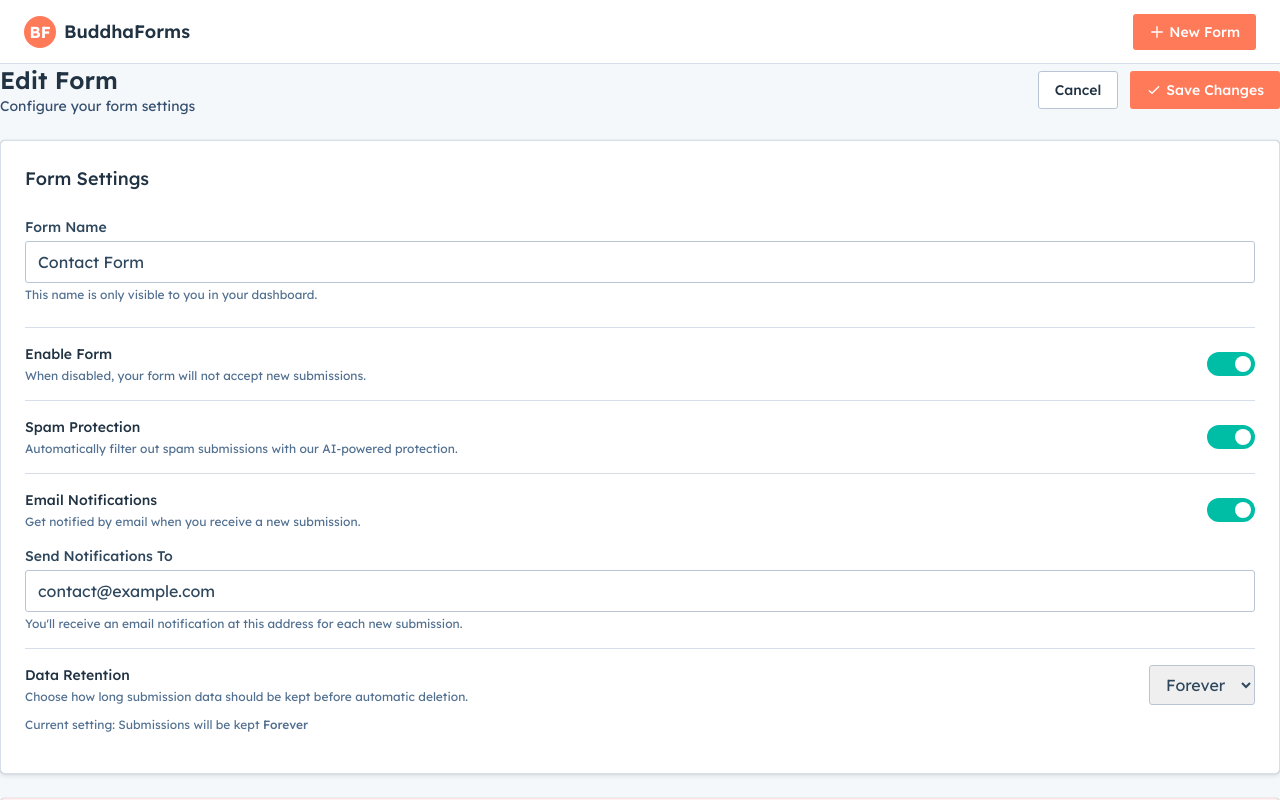
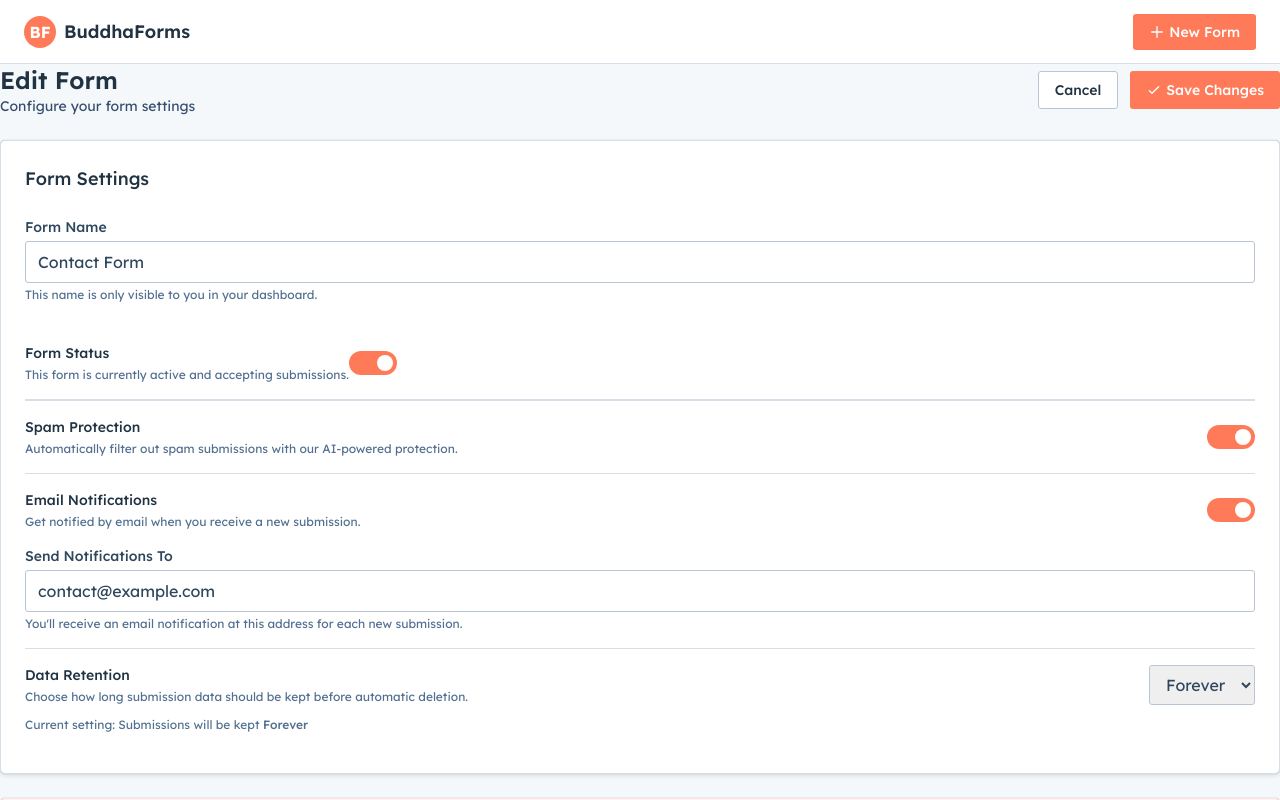
Before and after one commit to mukti107/buddhaforms, a Next.js app: page /dashboard/forms/form1/edit in a window 1280 px wide. Built offline with nearby package versions, Linux system fonts and the light colour scheme.

Commit message:
Update toggle component to use Hubspot orange instead of green

```diff
--- /dev/null
+++ b/app/components/ui/toggle.tsx
@@ -0,0 +1,41 @@
+"use client";
+
+import { ReactNode } from 'react';
+
+interface ToggleProps {
+  id: string;
+  checked: boolean;
+  onChange: (checked: boolean) => void;
+  label?: ReactNode;
+  description?: ReactNode;
+}
+
+export function Toggle({ id, checked, onChange, label, description }: ToggleProps) {
+  return (
+    <div className="flex items-center justify-between">
+      {(label || description) && (
+        <div>
+          {label && <h3 className="text-sm font-medium text-hubspot-blue-dark">{label}</h3>}
+          {description && <p className="text-xs text-hubspot-gray-500 mt-1">{description}</p>}
+        </div>
+      )}
+      <div className="relative inline-block w-12 h-6 transition duration-200 ease-in-out">
+        <input
+          type="checkbox"
+          id={id}
+          className="opacity-0 w-0 h-0"
+          checked={checked}
+          onChange={(e) => onChange(e.target.checked)}
+        />
+        <label
+          htmlFor={id}
+          className={`absolute top-0 left-0 right-0 bottom-0 rounded-full cursor-pointer transition-colors duration-200 ${checked ? 'bg-hubspot-orange' : 'bg-hubspot-gray-300'}`}
+        >
+          <span
+            className={`absolute left-1 bottom-1 bg-white w-4 h-4 rounded-full transition-transform duration-200 ${checked ? 'transform translate-x-6' : ''}`}
+          ></span>
+        </label>
+      </div>
+    </div>
+  );
+}
--- a/app/dashboard/forms/[formId]/edit/page.tsx
+++ b/app/dashboard/forms/[formId]/edit/page.tsx
@@ -5,6 +5,7 @@
 import React, { useState } from 'react';
 import { mockForms } from '@/app/lib/mockData';
 import PageHeader from '@/app/components/PageHeader';
+import { Toggle } from '@/app/components/ui/toggle';
 
 export default function EditFormPage({
   params
@@ -166,86 +167,38 @@
             </p>
           </div>
 
-          {/* Toggle for Form Status */}
-          <div className="flex items-center justify-between py-4 border-t border-hubspot-gray-200">
-            <div>
-              <h3 className="text-sm font-medium text-hubspot-blue-dark">Enable Form</h3>
-              <p className="text-xs text-hubspot-gray-500 mt-1">
-                When disabled, your form will not accept new submissions.
-              </p>
-            </div>
-            <div className="relative inline-block w-12 h-6 transition duration-200 ease-in-out">
-              <input
-                type="checkbox"
+          {/* Toggle for Form Activation */}
+          <div className="flex py-4 border-b border-hubspot-gray-200">
+            <Toggle
               id="formStatus"
-                className="opacity-0 w-0 h-0"
               checked={active}
-                onChange={(e) => setActive(e.target.checked)}
+              onChange={setActive}
+              label="Form Status"
+              description={`This form is currently ${active ? 'active' : 'inactive'} and ${active ? 'accepting' : 'not accepting'} submissions.`}
             />
-              <label
-                htmlFor="formStatus"
-                className={`absolute top-0 left-0 right-0 bottom-0 rounded-full cursor-pointer transition-colors duration-200 ${active ? 'bg-hubspot-green' : 'bg-hubspot-gray-300'}`}
-              >
-                <span
-                  className={`absolute left-1 bottom-1 bg-white w-4 h-4 rounded-full transition-transform duration-200 ${active ? 'transform translate-x-6' : ''}`}
-                ></span>
-              </label>
-            </div>
           </div>
 
           {/* Toggle for Spam Protection */}
-          <div className="flex items-center justify-between py-4 border-t border-hubspot-gray-200">
-            <div>
-              <h3 className="text-sm font-medium text-hubspot-blue-dark">Spam Protection</h3>
-              <p className="text-xs text-hubspot-gray-500 mt-1">
-                Automatically filter out spam submissions with our AI-powered protection.
-              </p>
-            </div>
-            <div className="relative inline-block w-12 h-6 transition duration-200 ease-in-out">
-              <input
-                type="checkbox"
+          <div className="py-4 border-t border-hubspot-gray-200">
+            <Toggle
               id="spamProtection"
-                className="opacity-0 w-0 h-0"
               checked={spamProtection}
-                onChange={(e) => setSpamProtection(e.target.checked)}
+              onChange={setSpamProtection}
+              label="Spam Protection"
+              description="Automatically filter out spam submissions with our AI-powered protection."
             />
-              <label
-                htmlFor="spamProtection"
-                className={`absolute top-0 left-0 right-0 bottom-0 rounded-full cursor-pointer transition-colors duration-200 ${spamProtection ? 'bg-hubspot-green' : 'bg-hubspot-gray-300'}`}
-              >
-                <span
-                  className={`absolute left-1 bottom-1 bg-white w-4 h-4 rounded-full transition-transform duration-200 ${spamProtection ? 'transform translate-x-6' : ''}`}
-                ></span>
-              </label>
-            </div>
           </div>
 
           {/* Email Notification Settings */}
           <div className="py-4 border-t border-hubspot-gray-200">
-            <div className="flex items-center justify-between mb-4">
-              <div>
-                <h3 className="text-sm font-medium text-hubspot-blue-dark">Email Notifications</h3>
-                <p className="text-xs text-hubspot-gray-500 mt-1">
-                  Get notified by email when you receive a new submission.
-                </p>
-              </div>
-              <div className="relative inline-block w-12 h-6 transition duration-200 ease-in-out">
-                <input
-                  type="checkbox"
+            <div className="mb-4">
+              <Toggle
                 id="emailNotifications"
-                  className="opacity-0 w-0 h-0"
                 checked={emailNotifications}
-                  onChange={(e) => setEmailNotifications(e.target.checked)}
+                onChange={setEmailNotifications}
+                label="Email Notifications"
+                description="Get notified by email when you receive a new submission."
               />
-                <label
-                  htmlFor="emailNotifications"
-                  className={`absolute top-0 left-0 right-0 bottom-0 rounded-full cursor-pointer transition-colors duration-200 ${emailNotifications ? 'bg-hubspot-green' : 'bg-hubspot-gray-300'}`}
-                >
-                  <span
-                    className={`absolute left-1 bottom-1 bg-white w-4 h-4 rounded-full transition-transform duration-200 ${emailNotifications ? 'transform translate-x-6' : ''}`}
-                  ></span>
-                </label>
-              </div>
             </div>
 
             {emailNotifications && (
--- a/app/dashboard/page.tsx
+++ b/app/dashboard/page.tsx
@@ -36,6 +36,9 @@
     const handleFormCreated = () => {
       // If we had an empty state, now show at least one form
       if (forms.length === 0) {
+        // Set localStorage to remember we don't want empty state anymore
+        localStorage.setItem('showEmptyState', 'false');
+
         const newForm: Form = {
           id: 'form1',
           name: 'New Form',
@@ -96,15 +99,9 @@
   // If there are no forms, show welcome screen
   if (forms.length === 0) {
     return <WelcomeScreen onGetStarted={() => {
-      // Set localStorage to remember we don't want empty state anymore
-      localStorage.setItem('showEmptyState', 'false');
-
-      // After creating a form from the welcome screen, we would normally fetch new form data
-      // For demo purposes, we'll just set a default form with the first mock form
-      setTimeout(() => {
-        // Use the first form from our mock data
-        setForms([mockForms[0]]);
-      }, 500); // Small delay to simulate API call
+      // This function handles the "Get Started" button click
+      // Open the create form modal directly
+      document.dispatchEvent(new CustomEvent('openCreateFormModal'));
     }} />;
   }
 
--- a/app/dashboard/settings/page.tsx
+++ b/app/dashboard/settings/page.tsx
@@ -2,6 +2,7 @@
 
 import { useState } from 'react';
 import { PageHeader } from '@/app/components/ui/page-header';
+import { Toggle } from '@/app/components/ui/toggle';
 
 // Mock user data - in a real app this would come from an API
 const mockUser = {
@@ -26,6 +27,8 @@
 };
 
 export default function SettingsPage() {
+  const [emailNotifications, setEmailNotifications] = useState(true);
+
   // Format date for display
   const formatDate = (date: Date) => {
     return new Intl.DateTimeFormat('en-US', {
@@ -98,7 +101,7 @@
             <div className="bg-hubspot-blue-50 border border-hubspot-blue-200 rounded-hubspot p-5">
               <div className="flex justify-between items-center mb-3">
                 <h3 className="text-xl font-semibold text-hubspot-blue-dark">{mockUser.subscription.plan}</h3>
-                <span className="px-2.5 py-1 text-sm font-medium rounded-full bg-hubspot-green-light text-hubspot-green-dark">
+                <span className="px-2.5 py-1 text-sm font-medium rounded-full bg-hubspot-orange-light text-hubspot-orange-dark">
                   {mockUser.subscription.status}
                 </span>
               </div>
@@ -123,7 +126,7 @@
             <ul className="space-y-2">
               {mockUser.subscription.features.map((feature, index) => (
                 <li key={index} className="flex items-center text-hubspot-gray-700">
-                  <svg className="h-5 w-5 text-hubspot-green-dark mr-2" fill="none" viewBox="0 0 24 24" stroke="currentColor">
+                  <svg className="h-5 w-5 text-hubspot-orange mr-2" fill="none" viewBox="0 0 24 24" stroke="currentColor">
                     <path strokeLinecap="round" strokeLinejoin="round" strokeWidth={2} d="M5 13l4 4L19 7" />
                   </svg>
                   {feature}
@@ -143,15 +146,14 @@
         <h2 className="text-lg font-medium text-hubspot-blue-dark mb-6">Account Settings</h2>
 
         <div className="space-y-4">
-          <div className="flex justify-between items-center p-4 border border-hubspot-gray-200 rounded-hubspot">
-            <div>
-              <h3 className="font-medium text-hubspot-blue-dark">Email Notifications</h3>
-              <p className="text-sm text-hubspot-gray-600">Receive email notifications for form submissions and account updates</p>
-            </div>
-            <label className="relative inline-flex items-center cursor-pointer">
-              <input type="checkbox" className="sr-only peer" defaultChecked />
-              <div className="w-11 h-6 bg-hubspot-gray-300 peer-focus:outline-none rounded-full peer peer-checked:after:translate-x-full rtl:peer-checked:after:-translate-x-full peer-checked:after:border-white after:content-[''] after:absolute after:top-[2px] after:start-[2px] after:bg-white after:border-gray-300 after:border after:rounded-full after:h-5 after:w-5 after:transition-all peer-checked:bg-hubspot-orange"></div>
-            </label>
+          <div className="p-4 border border-hubspot-gray-200 rounded-hubspot">
+            <Toggle
+              id="emailNotifications"
+              checked={emailNotifications}
+              onChange={setEmailNotifications}
+              label="Email Notifications"
+              description="Receive email notifications for form submissions and account updates"
+            />
           </div>
 
           <div className="flex justify-between items-center p-4 border border-hubspot-gray-200 rounded-hubspot">
```
Lines whose indentation alone changed are shown as unchanged.
